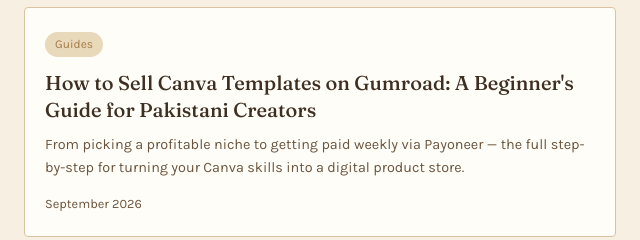
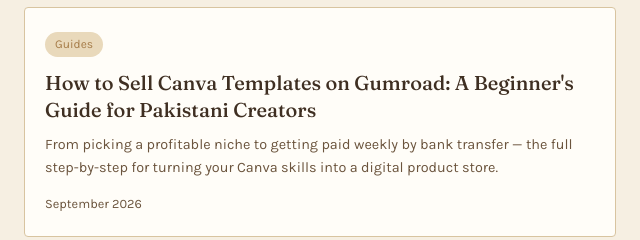
Before and after one commit to pinki876/digital-fattom-blog, a plain HTML site: page index.html in a window 1280 px wide. Shown: the part 2160-2400 px from the top of the page, 320-960 px from the left. Drawn offline with Linux system fonts and the light colour scheme.

Commit message:
Update payment method description in index.html

```diff
--- a/index.html
+++ b/index.html
@@ -202,7 +202,7 @@ freelancing and building an online business.</p>
 <a class="post-card" href="canva-templates-gumroad.html">
 <span class="post-tag">Guides</span>
 <h2>How to Sell Canva Templates on Gumroad: A Beginner's Guide for Pakistani Creators</h2>
-<p>From picking a profitable niche to getting paid weekly via Payoneer — the full step-by-step for turning your Canva skills into a digital product store.</p>
+<p>From picking a profitable niche to getting paid weekly by bank transfer — the full step-by-step for turning your Canva skills into a digital product store.</p>
 <div class="post-meta">September 2026</div>
 </a>
 <a class="post-card" href="online-tutoring-pakistan-guide.html">
```
